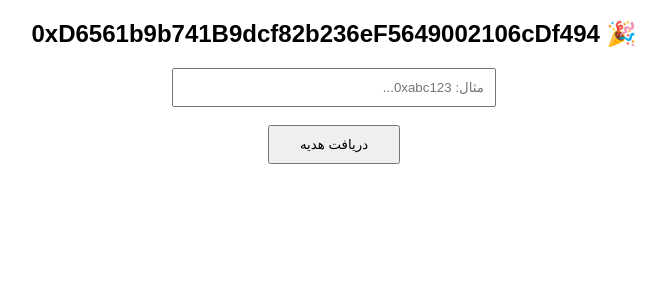
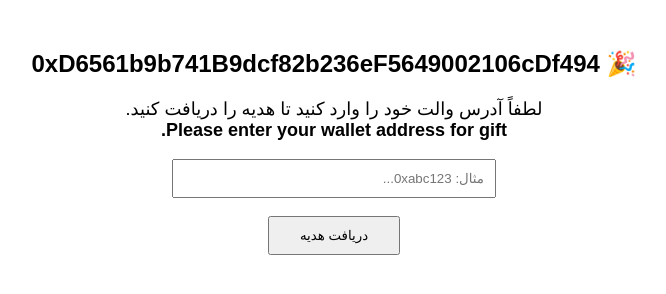
Before and after one commit to Mira6115/mira-welcome, a plain HTML site: page index.html in a window 1280 px wide. Shown: the whole page, without its empty margins (306-972 px from the left). Drawn offline with Linux system fonts and the light colour scheme.

Commit message:
Update index.html

```diff
--- a/index.html
+++ b/index.html
@@ -2,12 +2,21 @@
 <html lang="fa">
 <head>
     <meta charset="UTF-8">
-    <title>🎁 دریافت جایزه خوش‌آمدگویی</title>
+    <title>🎁 Welcome Gift</title>
 </head>
-<body style="direction: rtl; text-align: center; font-family: sans-serif;">
-    <h2>🎉 0xD6561b9b741B9dcf82b236eF5649002106cDf494</h2>
-    <form action="http://13.61.183.250:5000/reward" method="post">
+<body style="text-align:center; font-family:sans-serif; direction:rtl; margin-top:50px;">
+    <h2 style="direction:ltr;">
+        0xD6561b9b741B9dcf82b236eF5649002106cDf494 🎉
+    </h2>
+
+    <form action="http://YOUR_SERVER_IP:5000/reward" method="post">
+        <p style="font-size: 18px;">
+            لطفاً آدرس والت خود را وارد کنید تا هدیه را دریافت کنید.<br>
+            <strong>Please enter your wallet address for gift.</strong>
+        </p>
+
         <input type="text" name="wallet" placeholder="مثال: 0xabc123..." required style="width:300px; padding:10px;"><br><br>
+
         <button type="submit" style="padding:10px 30px;">دریافت هدیه</button>
     </form>
 </body>
```
